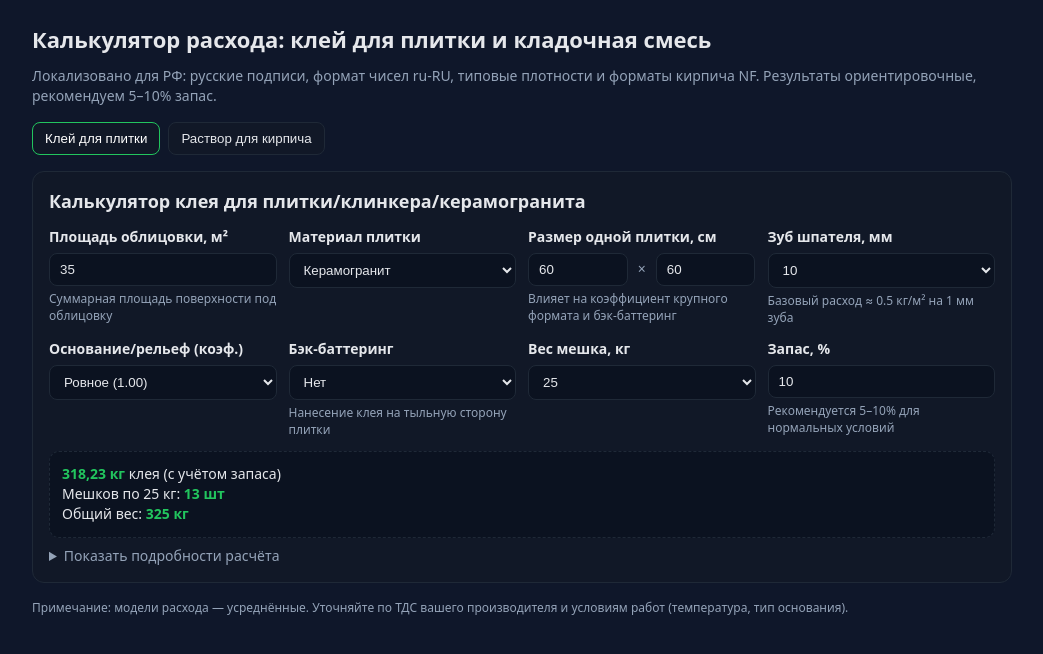
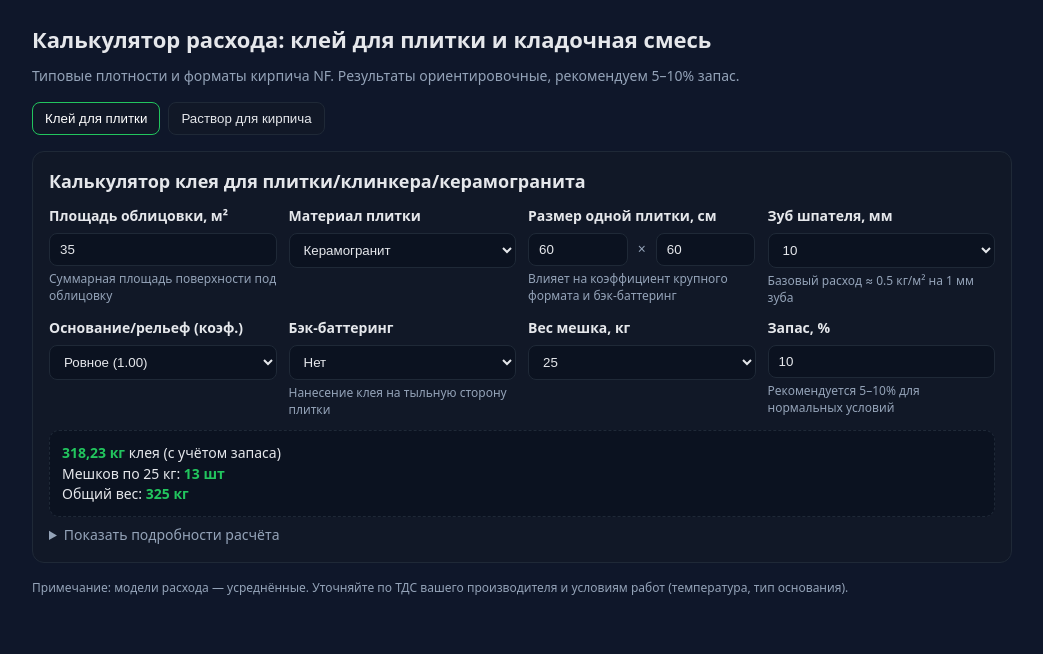
Before and after one commit to sheikerdc-del/Calcul-Klei, a plain HTML site: page index.html in a window 1280 px wide. Shown: the whole page, without its empty margins (118-1161 px from the left). Drawn offline with Linux system fonts and the light colour scheme.

Commit message:
Update index.html

```diff
--- a/index.html
+++ b/index.html
@@ -4,7 +4,7 @@
 <head>
 	<meta charset="utf-8" />
 	<meta name="viewport" content="width=device-width, initial-scale=1" />
-	<title>Калькулятор расхода: клей и кладочная смесь (RU)</title>
+	<title>Калькулятор расхода: клей и кладочная смесь</title>
 	<style>
 		:root {
 			--bg: #0f172a;
@@ -160,7 +160,7 @@
 <body>
 	<div class="container">
 		<h1>Калькулятор расхода: клей для плитки и кладочная смесь</h1>
-		<p class="lead">Локализовано для РФ: русские подписи, формат чисел ru-RU, типовые плотности и форматы кирпича
+		<p class="lead">Типовые плотности и форматы кирпича
 			NF. Результаты ориентировочные, рекомендуем 5–10% запас.</p>
 		<div class="tabs">
 			<button class="tab-btn active" data-tab="tile">Клей для плитки</button>
```
